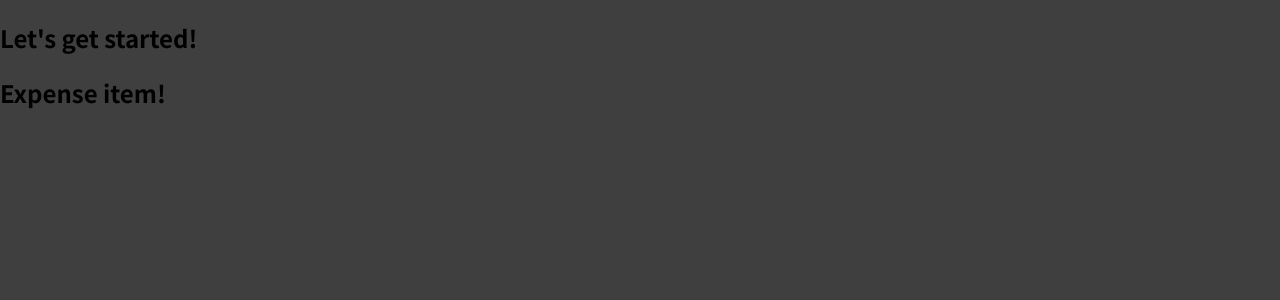
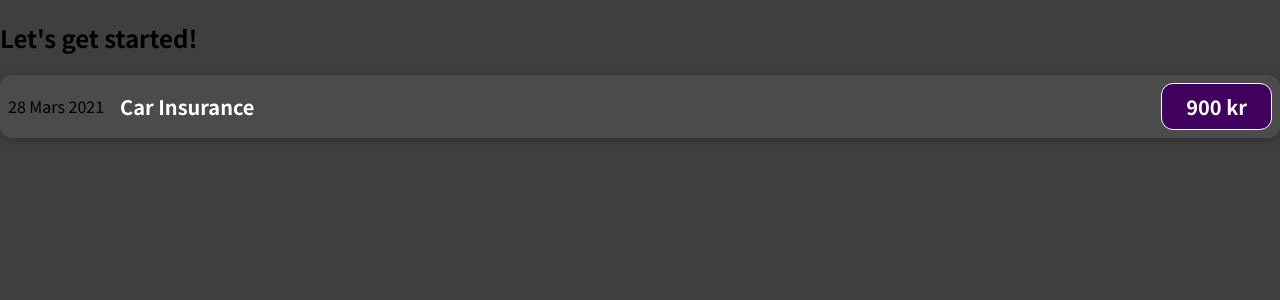
Before and after one commit to annikakubaj/React-expense-app, a JavaScript app: page / in a window 1280 px wide. Shown: the top 300 px of the page. Built offline with nearby package versions, Linux system fonts and the light colour scheme.

Commit message:
added CSS to Expenseitem component

```diff
--- /dev/null
+++ b/src/components/ExpenseItem.css
@@ -0,0 +1,56 @@
+.expense-item {
+	display: flex;
+	justify-content: space-between;
+	align-items: center;
+	box-shadow: 0 2px 8px rgba(0, 0, 0, 0.25);
+	padding: 0.5rem;
+	margin: 1rem 0;
+	border-radius: 12px;
+	background-color: #4b4b4b;
+  }
+
+  .expense-item__description {
+	display: flex;
+	flex-direction: column;
+	gap: 1rem;
+	align-items: flex-end;
+	flex-flow: column-reverse;
+	justify-content: flex-start;
+	flex: 1;
+  }
+
+  .expense-item h2 {
+	color: #3a3a3a;
+	font-size: 1rem;
+	flex: 1;
+	margin: 0 1rem;
+	color: white;
+  }
+
+  .expense-item__price {
+	font-size: 1rem;
+	font-weight: bold;
+	color: white;
+	background-color: #40005d;
+	border: 1px solid white;
+	padding: 0.5rem;
+	border-radius: 12px;
+  }
+
+  @media (min-width: 580px) {
+	.expense-item__description {
+	  flex-direction: row;
+	  align-items: center;
+	  justify-content: flex-start;
+	  flex: 1;
+	}
+
+	.expense-item__description h2 {
+	  font-size: 1.25rem;
+	}
+
+	.expense-item__price {
+	  font-size: 1.25rem;
+	  padding: 0.5rem 1.5rem;
+	}
+  }
--- a/src/components/ExpenseItem.js
+++ b/src/components/ExpenseItem.js
@@ -1,5 +1,15 @@
+import './ExpenseItem.css';
+
 function ExpenseItem() {
-	return <h2>Expense item!</h2>
+  return (
+  <div className="expense-item">
+    <div>28 Mars 2021</div>
+    <div className="expense-item__description">
+      <h2>Car Insurance</h2>
+      <div className="expense-item__price">900 kr</div>
+    </div>
+  </div>
+  );
 }
 
 export default ExpenseItem;
```
Also changed, not shown: 1 other file (tests, documents, lock files or other folders).
